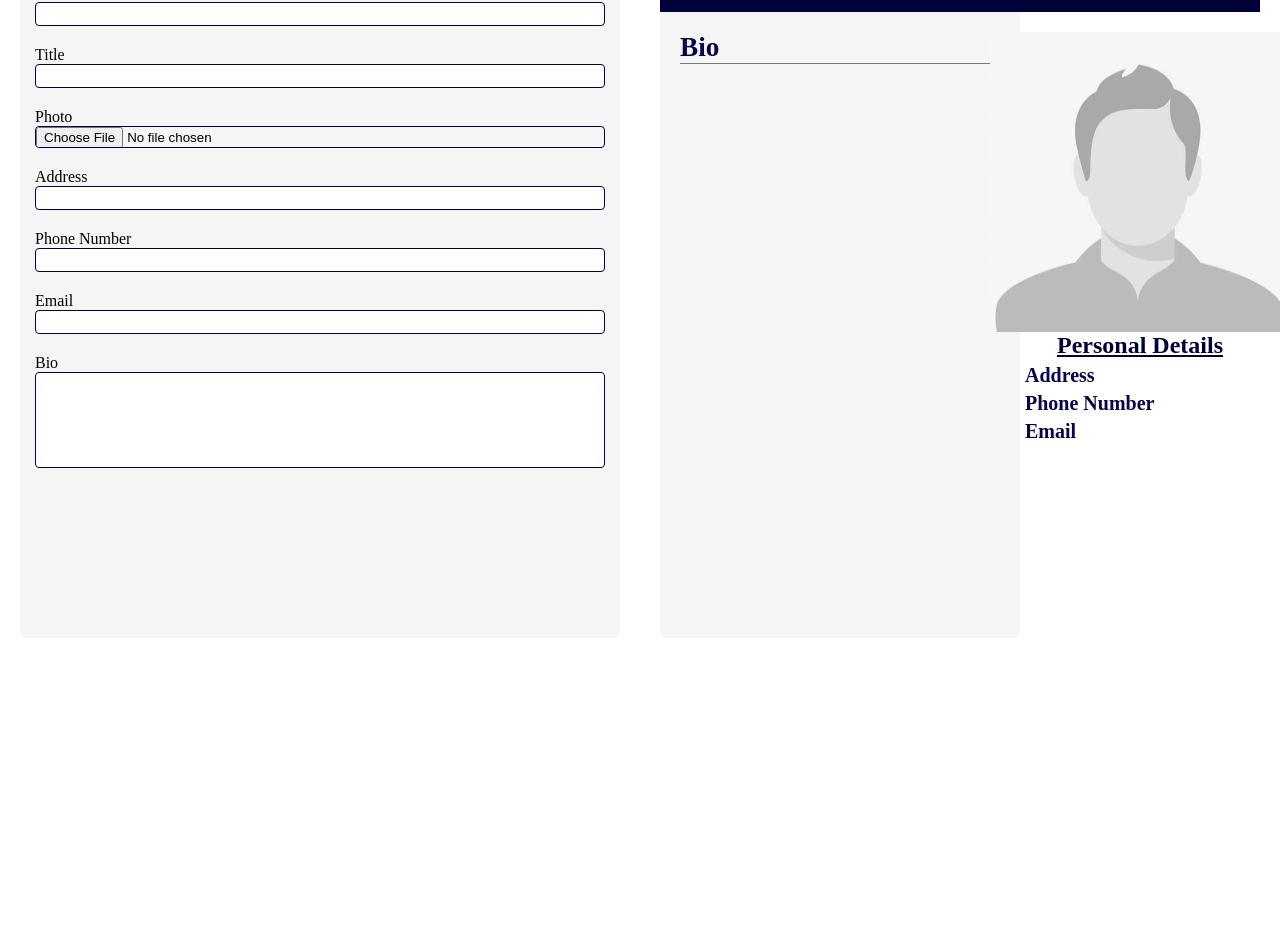
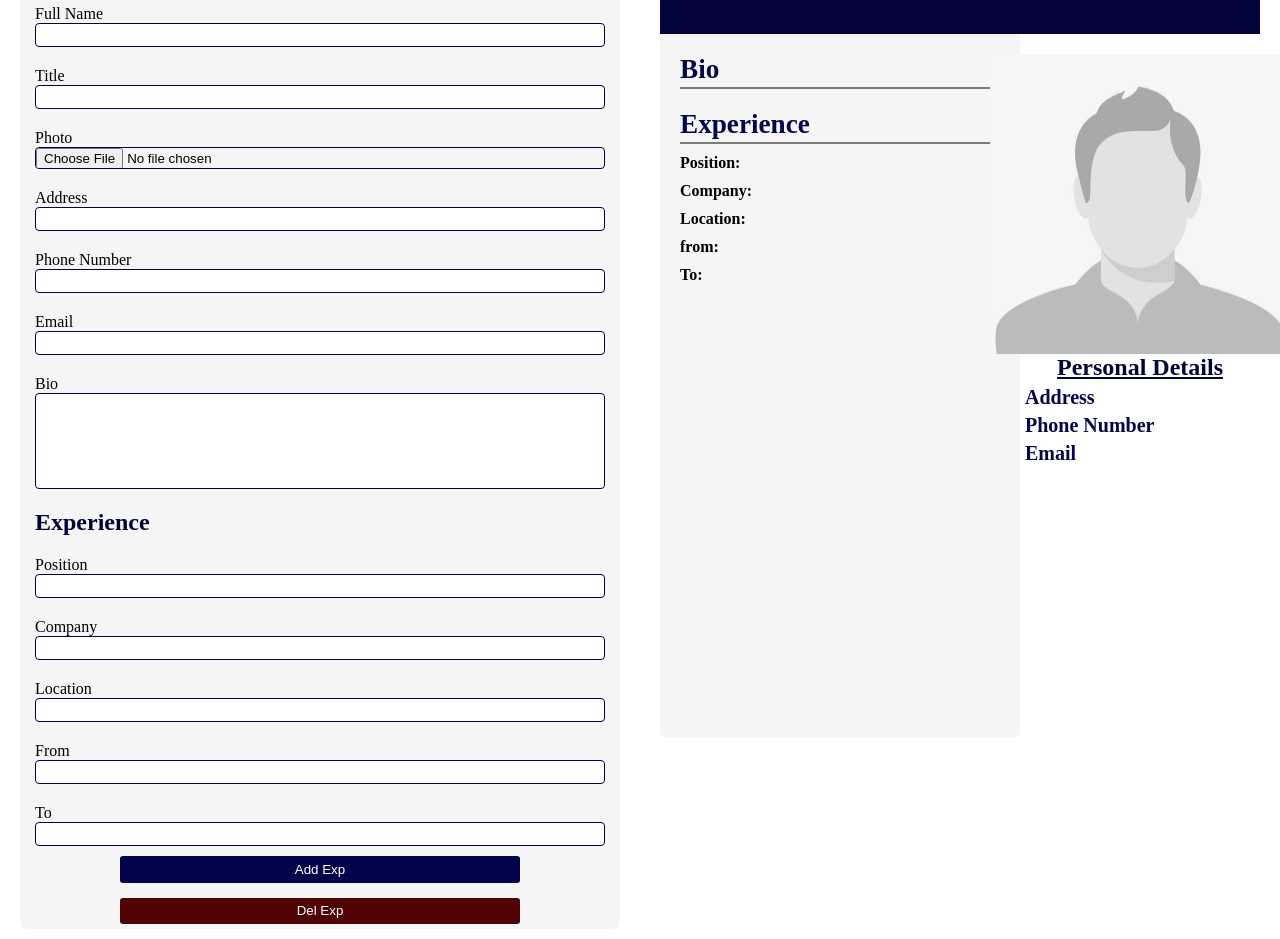
Before and after one commit to Hekimianz/cv-application, a React (Create React App) app: page / in a window 1280 px wide. Shown: the part 172-1111 px from the top of the page. Before the commit the page ends 820 px from the top, so only its background shows below. Built offline with nearby package versions, Linux system fonts and the light colour scheme.

Commit message:
Implemented add/del expierence feature

```diff
--- a/package.json
+++ b/package.json
@@ -6,6 +6,7 @@
     "@testing-library/jest-dom": "^5.16.5",
     "@testing-library/react": "^13.4.0",
     "@testing-library/user-event": "^13.5.0",
+    "nanoid": "^4.0.1",
     "react": "^18.2.0",
     "react-dom": "^18.2.0",
     "react-scripts": "5.0.1",
--- a/src/App.js
+++ b/src/App.js
@@ -1,6 +1,7 @@
 import React from "react";
 import Cv from "./components/Cv.js";
 import Edit from "./components/Edit.js";
+import { nanoid } from "nanoid";
 export default function App() {
   const [data, setData] = React.useState({
     name: "",
@@ -11,6 +12,16 @@ export default function App() {
     email: "",
     bio: "",
   });
+  const [experience, setExperience] = React.useState([
+    {
+      id: nanoid(),
+      position: "",
+      company: "",
+      location: "",
+      from: "",
+      to: "",
+    },
+  ]);
 
   function changeData(e, dataName) {
     setData((prevData) => {
@@ -21,14 +32,56 @@ export default function App() {
     });
   }
 
+  function addExp() {
+    setExperience((prevData) => {
+      return prevData.concat({
+        id: nanoid(),
+        position: "",
+        company: "",
+        location: "",
+        from: "",
+        to: "",
+      });
+    });
+  }
+
+  function delExp() {
+    setExperience((prevData) => {
+      return prevData.slice(0, -1);
+    });
+  }
+
+  function changeExp(e, dataName) {
+    const id = e.target.dataset.id;
+    setExperience((prevData) => {
+      return prevData.map((obj) => {
+        return id === obj.id
+          ? {
+              ...obj,
+              [dataName]: e.target.value,
+            }
+          : {
+              ...obj,
+            };
+      });
+    });
+    console.log(experience);
+  }
+
   return (
     <div className="main--cont">
       <header>
         <h1>CV Generator</h1>
       </header>
       <div className="components--cont">
-        <Edit handleData={changeData} />
-        <Cv data={data} />
+        <Edit
+          handleData={changeData}
+          exp={experience}
+          handleExp={changeExp}
+          btnHandlerAdd={addExp}
+          btnHandlerDel={delExp}
+        />
+        <Cv data={data} exp={experience} />
       </div>
     </div>
   );
--- a/src/components/Cv.js
+++ b/src/components/Cv.js
@@ -1,7 +1,12 @@
 import React from "react";
 import "./styles/Cv.css";
 import profilePic from "../profilePic.jpg";
+import Experience from "../components/Experience.js";
+import { nanoid } from "nanoid";
 export default function Cv(props) {
+  const experiences = props.exp.map((item) => (
+    <Experience key={nanoid()} exp={item} totalExp={props.exp} />
+  ));
   return (
     <div className="cv--cont">
       <div className="cv--top">
@@ -12,6 +17,8 @@ export default function Cv(props) {
         <div className="cv--left">
           <p className="cv--leftSubtitle">Bio</p>
           <p className="cv--item">{props.data.bio}</p>
+          <p className="cv--leftSubtitle">Experience</p>
+          {experiences}
         </div>
         <div className="cv--right">
           <img className="cv--pic" src={profilePic} alt="profile" />
--- a/src/components/Edit.js
+++ b/src/components/Edit.js
@@ -1,9 +1,63 @@
 import React from "react";
 import "./styles/Edit.css";
+import { nanoid } from "nanoid";
 export default function Edit(props) {
+  const experience = props.exp.map((item) => {
+    return (
+      <div key={() => nanoid()}>
+        <div className="edit--item">
+          <span>Position</span>
+          <input
+            data-id={item.id}
+            type="text"
+            className="input"
+            onChange={(e) => props.handleExp(e, "position")}
+          />
+        </div>
+        <div className="edit--item">
+          <span>Company</span>
+          <input
+            data-id={item.id}
+            type="text"
+            className="input"
+            onChange={(e) => props.handleExp(e, "company")}
+          />
+        </div>
+        <div className="edit--item">
+          <span>Location</span>
+          <input
+            data-id={item.id}
+            type="text"
+            className="input"
+            onChange={(e) => props.handleExp(e, "location")}
+          />
+        </div>
+        <div className="edit--item">
+          <span>From</span>
+          <input
+            data-id={item.id}
+            type="text"
+            className="input"
+            onChange={(e) => props.handleExp(e, "from")}
+          />
+        </div>
+        <div className="edit--item">
+          <span>To</span>
+          <input
+            data-id={item.id}
+            type="text"
+            className="input"
+            onChange={(e) => props.handleExp(e, "to")}
+          />
+        </div>
+        {props.exp.length > 1 && <hr className="edit--hr"></hr>}
+      </div>
+    );
+  });
+
   return (
     <div className="edit--cont">
-      <h1>Personal Information</h1>
+      <h2 className="edit--head">Personal Information</h2>
       <div className="edit--item">
         <span>Full Name</span>
         <input
@@ -67,6 +121,16 @@ export default function Edit(props) {
           id="bio--input"
         ></textarea>
       </div>
+      <div className="edit-exp--cont">
+        <h2 className="edit--head">Experience</h2>
+        {experience}
+      </div>
+      <button onClick={props.btnHandlerAdd} className="edit--add-xp-btn">
+        Add Exp
+      </button>
+      <button onClick={props.btnHandlerDel} className="edit--del-xp-btn">
+        Del Exp
+      </button>
     </div>
   );
 }
--- /dev/null
+++ b/src/components/Experience.js
@@ -0,0 +1,29 @@
+import React from "react";
+import "../components/styles/Experience.css";
+export default function Experience(props) {
+  return (
+    <div className="exp--cont">
+      <p className="exp--item">
+        <span className="exp--subtitle-2">Position: </span>
+        {props.exp.position}
+      </p>
+      <p className="exp--item">
+        <span className="exp--subtitle-2">Company: </span>
+        {props.exp.company}
+      </p>
+      <p className="exp--item">
+        <span className="exp--subtitle-2">Location: </span>
+        {props.exp.location}
+      </p>
+      <p className="exp--item">
+        <span className="exp--subtitle-2">from: </span>
+        {props.exp.from}
+      </p>
+      <p className="exp--item">
+        <span className="exp--subtitle-2">To: </span>
+        {props.exp.to}
+      </p>
+      {props.totalExp.length > 1 && <hr className="exp--hr" />}
+    </div>
+  );
+}
--- a/src/components/styles/Cv.css
+++ b/src/components/styles/Cv.css
@@ -1,9 +1,11 @@
 .cv--cont {
   width: 50%;
-  height: 100%;
+  height: 100vh;
   display: flex;
   flex-direction: column;
   background-color: white;
+  position: sticky;
+  top: 10px;
 }
 
 .cv--top {
@@ -87,14 +89,21 @@
   margin-left: 10px;
 }
 .cv--leftSubtitle {
-  border-bottom: 1px solid rgba(0, 0, 0, 0.5);
+  border-bottom: 2px solid rgba(0, 0, 0, 0.5);
   width: 90%;
   margin-left: 20px;
   margin-top: 20px;
   font-size: 1.7em;
   font-weight: bold;
+  padding-bottom: 2px;
 }
 
 .cv--item {
   margin-left: 20px;
+  margin-top: 10px;
 }
+
+.cv--subtitle-2 {
+  font-size: 16px;
+  font-weight: bold;
+}
--- a/src/components/styles/Edit.css
+++ b/src/components/styles/Edit.css
@@ -1,6 +1,7 @@
 .edit--cont {
   display: flex;
   flex-direction: column;
+  height: 100%;
 }
 
 .edit--item {
@@ -18,3 +19,31 @@
   border: 1px solid #010145;
   height: 1.5em;
 }
+
+.edit--add-xp-btn,
+.edit--del-xp-btn {
+  margin: 10px 100px;
+  background-color: rgb(4, 4, 75);
+  color: white;
+  border: none;
+  border-radius: 3px;
+  height: 2em;
+  cursor: pointer;
+}
+
+.edit--del-xp-btn {
+  background-color: rgb(79, 3, 3);
+  margin: 5px 100px;
+}
+.edit--head {
+  color: rgb(2, 2, 59);
+  margin-top: 20px;
+  margin-left: 15px;
+}
+
+.edit--hr {
+  margin-top: 20px;
+  width: 80%;
+  margin: 20px auto 0 auto;
+  border: 0.5px solid rgb(127, 127, 127);
+}
--- /dev/null
+++ b/src/components/styles/Experience.css
@@ -0,0 +1,19 @@
+.exp--item {
+  margin-left: 20px;
+  margin-top: 10px;
+}
+.exp--subtitle-2 {
+  font-size: 16px;
+  font-weight: bold;
+}
+
+.exp--hr {
+  width: 65%;
+  margin: 20px auto;
+  height: 0;
+  border: 0.5px solid rgb(127, 127, 127);
+}
+
+.exp--cont:last-child > hr {
+  display: none;
+}
--- a/src/styles.css
+++ b/src/styles.css
@@ -2,11 +2,11 @@
   margin: 0;
 }
 
-body,
+html body,
 html,
 #root {
-  width: 100%;
-  height: 100%;
+  width: 100vw;
+  min-height: 100vh;
 }
 
 header {
@@ -24,7 +24,6 @@ header {
   display: flex;
   height: 100%;
   flex-direction: column;
-  padding-bottom: 20px;
 }
 
 .components--cont {
```
Also changed, not shown: 1 other file (tests, documents, lock files or other folders).
